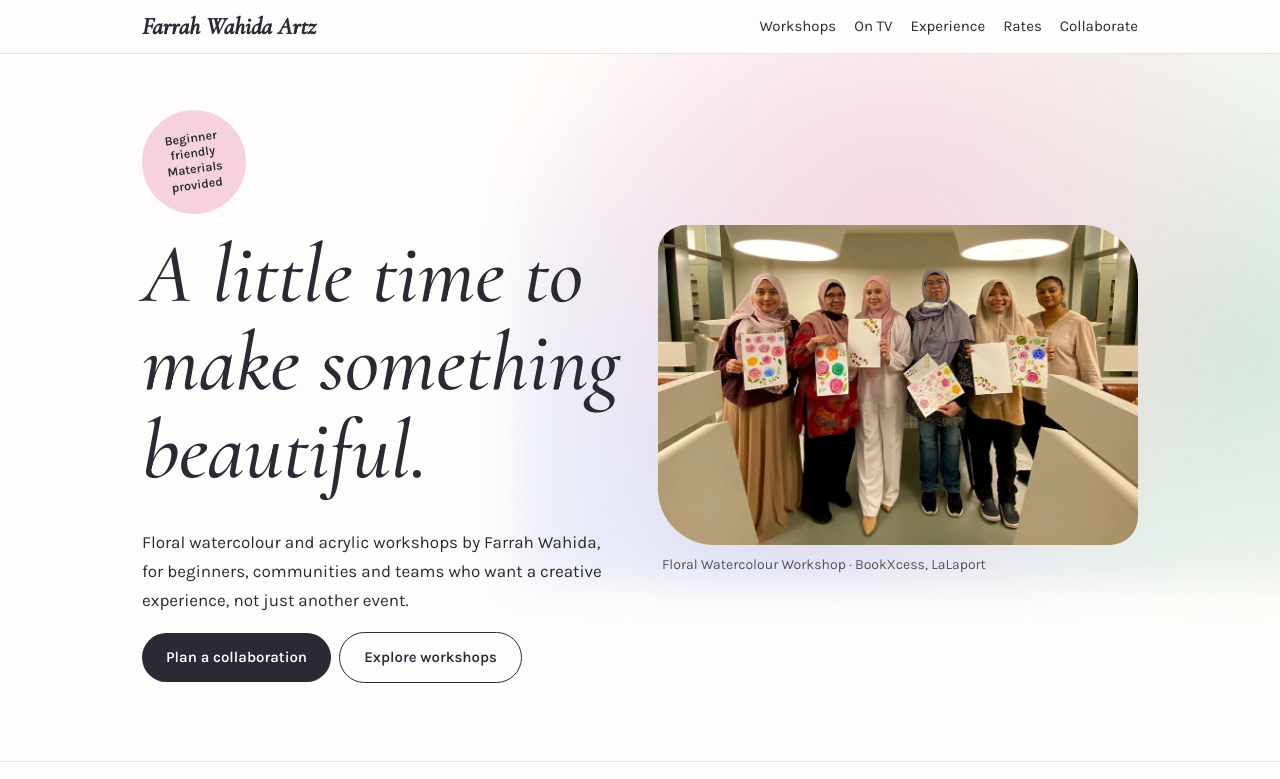
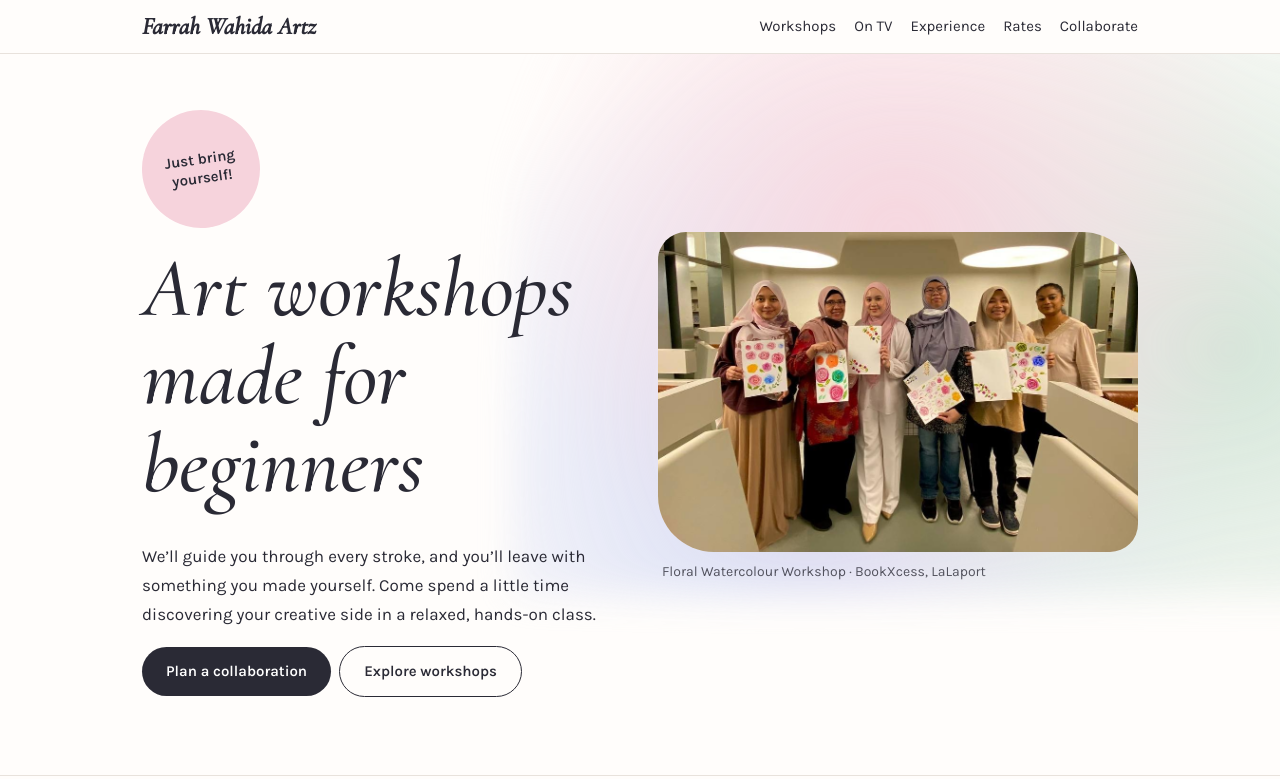
Before and after one commit to farrahwartz/farrahwartz.github.io, a plain HTML site: page index.html in a window 1280 px wide. Shown: the top 779 px of the page. Drawn offline with nearby package versions, Linux system fonts and the light colour scheme.

Commit message:
Update hero heading, description and sticker copy

```diff
--- a/index.html
+++ b/index.html
@@ -47,7 +47,7 @@ header nav a{text-decoration:none}
 .hero .photo{aspect-ratio:3/2;border-radius:28px 56px 28px 56px}
 .hero .photo img{object-position:50% 100%;transform:scale(1.22);transform-origin:50% 100%}
 .about .photo img{object-position:50% 30%}
-.sticker{font-size:12.5px;padding:8px}
+.sticker{font-size:15px;padding:8px;width:118px;height:118px}
 @media(max-width:620px){header .w{padding-top:10px;padding-bottom:10px}header nav{gap:6px 14px;font-size:14px;padding-right:4px}.btn{display:block;text-align:center;margin-right:0}.sticker{margin-bottom:18px}}
 .cap{font-size:14px;color:var(--ink);opacity:.78;margin:8px 4px 0}
 /* trust */
@@ -109,9 +109,9 @@ footer{padding:26px 0 40px;font-size:14px;color:var(--mut);text-align:center}
 <main>
 <div class="hero"><div class="w">
 <div>
-<span class="sticker">Beginner<br>friendly<br>Materials provided</span>
-<h1>A little time to make something beautiful.</h1>
-<p>Floral watercolour and acrylic workshops by Farrah Wahida, for beginners, communities and teams who want a creative experience, not just another event.</p>
+<span class="sticker">Just bring<br>yourself!</span>
+<h1>Art workshops made for beginners</h1>
+<p>We’ll guide you through every stroke, and you’ll leave with something you made yourself. Come spend a little time discovering your creative side in a relaxed, hands-on class.</p>
 <a class="btn" href="#contact">Plan a collaboration</a><a class="btn o" href="#workshops">Explore workshops</a>
 </div>
 <div><div class="photo"><img src="assets/hero.jpg" alt="Participants showing their paintings, Floral Watercolour Workshop at BookXcess, LaLaport" loading="eager"></div>
```
